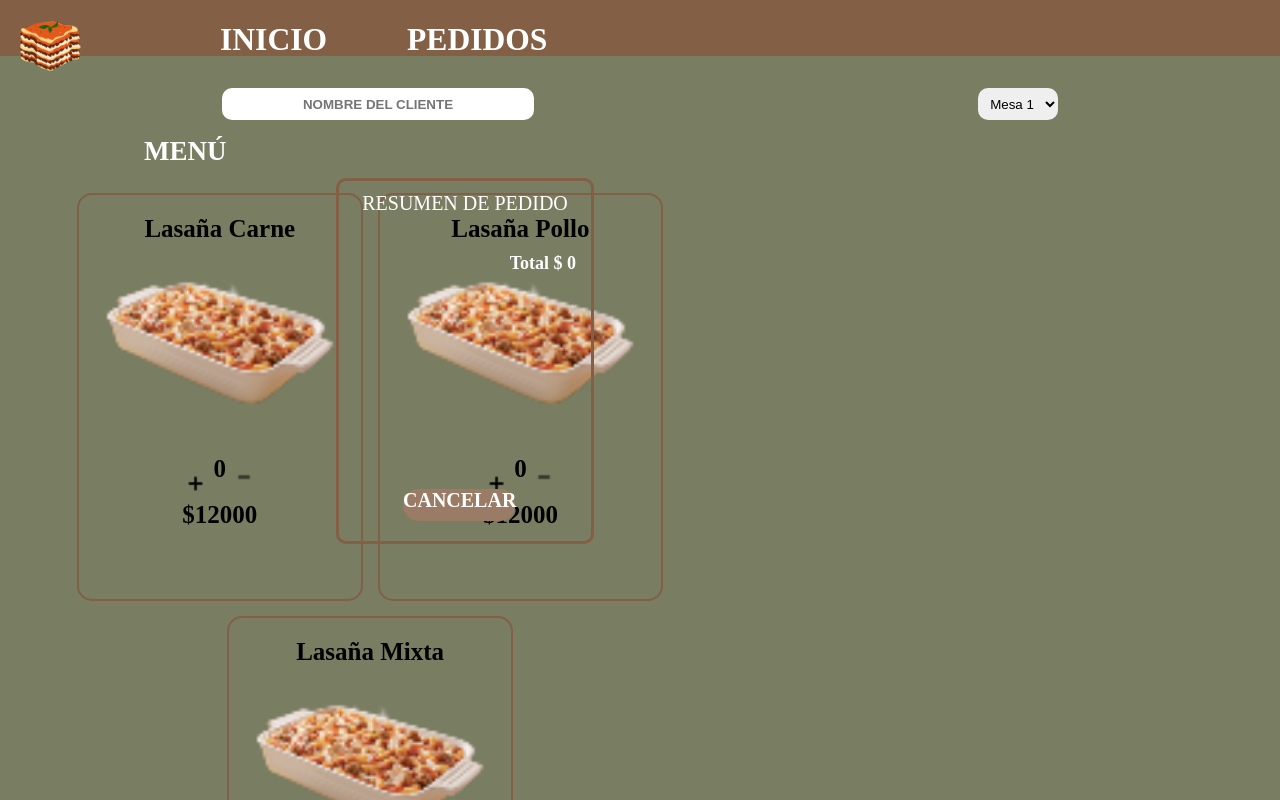
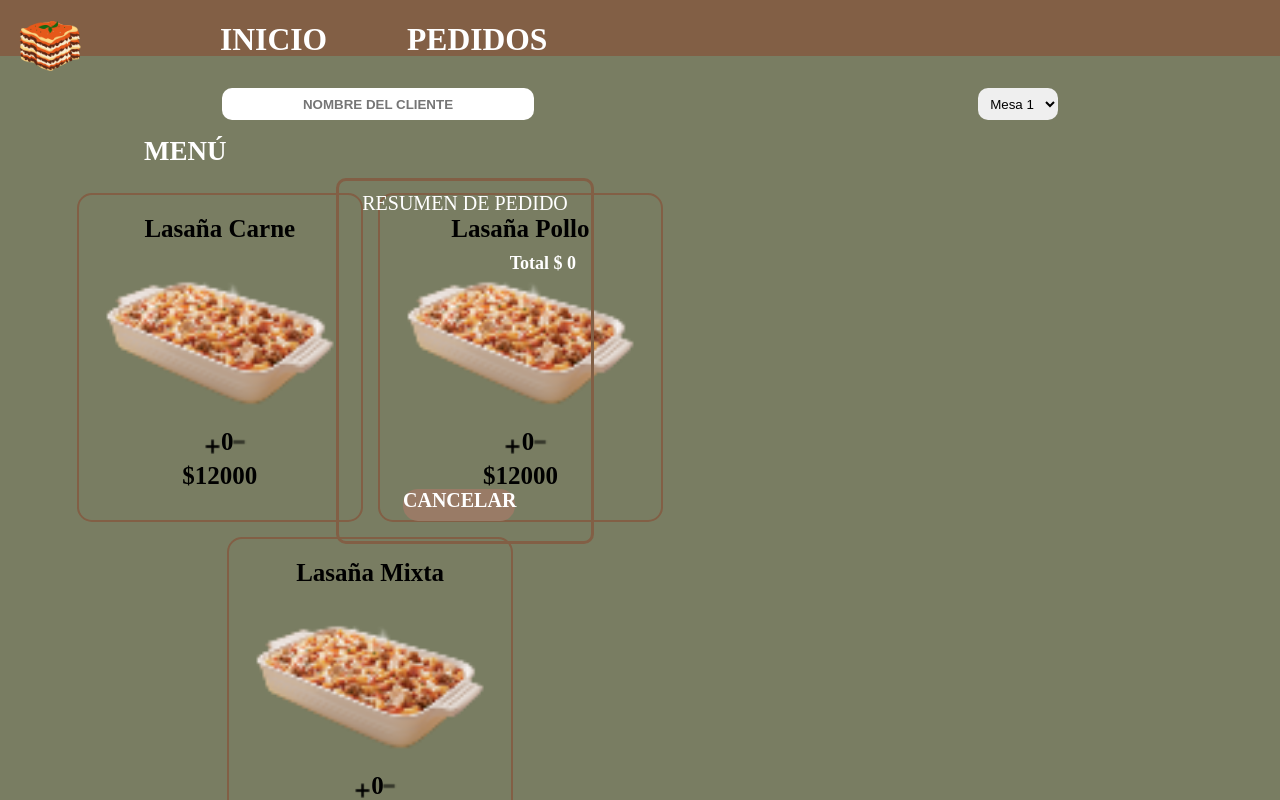
Before and after one commit to Laboratoria/DEV002-burger-queen, a React (Create React App) app: page /menu in a window 1280 px wide. Shown: the top 800 px of the page. Built offline with nearby package versions, Linux system fonts and the light colour scheme; a web font is replaced by a local one.

Commit message:
Se termina css de la primera vista

```diff
--- a/src/Menu/AddProducts.jsx
+++ b/src/Menu/AddProducts.jsx
@@ -53,7 +53,7 @@ const AddProducts = ({ dataProduct, addOrder, setAddOrder }) => {
                     removeToCart(dataProduct.id);
                     subtractCount()
                 }}></img>
-                <p className="cantidadProducto">{count}</p>
+                <span className="cantidadProducto">{count}</span>
                 <img src={signoMas} alt='mas' className="signoMas" onClick={() => {
                     addToCart(dataProduct.id);
                     setCount(count + 1)
--- a/src/Menu/Menu.css
+++ b/src/Menu/Menu.css
@@ -44,7 +44,7 @@
 
 .containerMenu {
     background-color: #797D62;
-    height: 140vh;
+    height: 113vh;
 }
 
 .num-mesa {
@@ -123,28 +123,27 @@
     position: relative;
     width: 45px;
     height: 45px;
-    bottom: 7.3vh;
-    right: 3vh;
-    ;
+    bottom: 2.1vh;
+    right: 5.5vh;
 }
 
 .signoMenos {
     position: relative;
     width: 60px;
     height: 60px;
-    left: 3vh;
-    top: 20.9px;
+    left: 6vh;
+    bottom: 14px;
 }
 
 .cantidadProducto {
     position: relative;
-    bottom: 37px;
+    bottom: 36px;;
 }
 
 .precio,
 .precioBebidas {
     position: relative;
-    bottom: 70px;
+    bottom: 30px;
 }
 
 ;
--- a/src/Menu/OrderSummary.jsx
+++ b/src/Menu/OrderSummary.jsx
@@ -21,8 +21,8 @@ const OrderSummary = ({ addOrder, setAddOrder }) => {
             title: '¿Estás seguro de eliminar el pedido?',
             icon: 'warning',
             showCancelButton: true,
-            confirmButtonColor: '#3085d6',
-            cancelButtonColor: '#d33',
+            confirmButtonColor: '#825F45',
+            cancelButtonColor: '#797D62',
             confirmButtonText: 'Eliminar'
         }).then((result) => {
             if (result.isConfirmed) {
```
